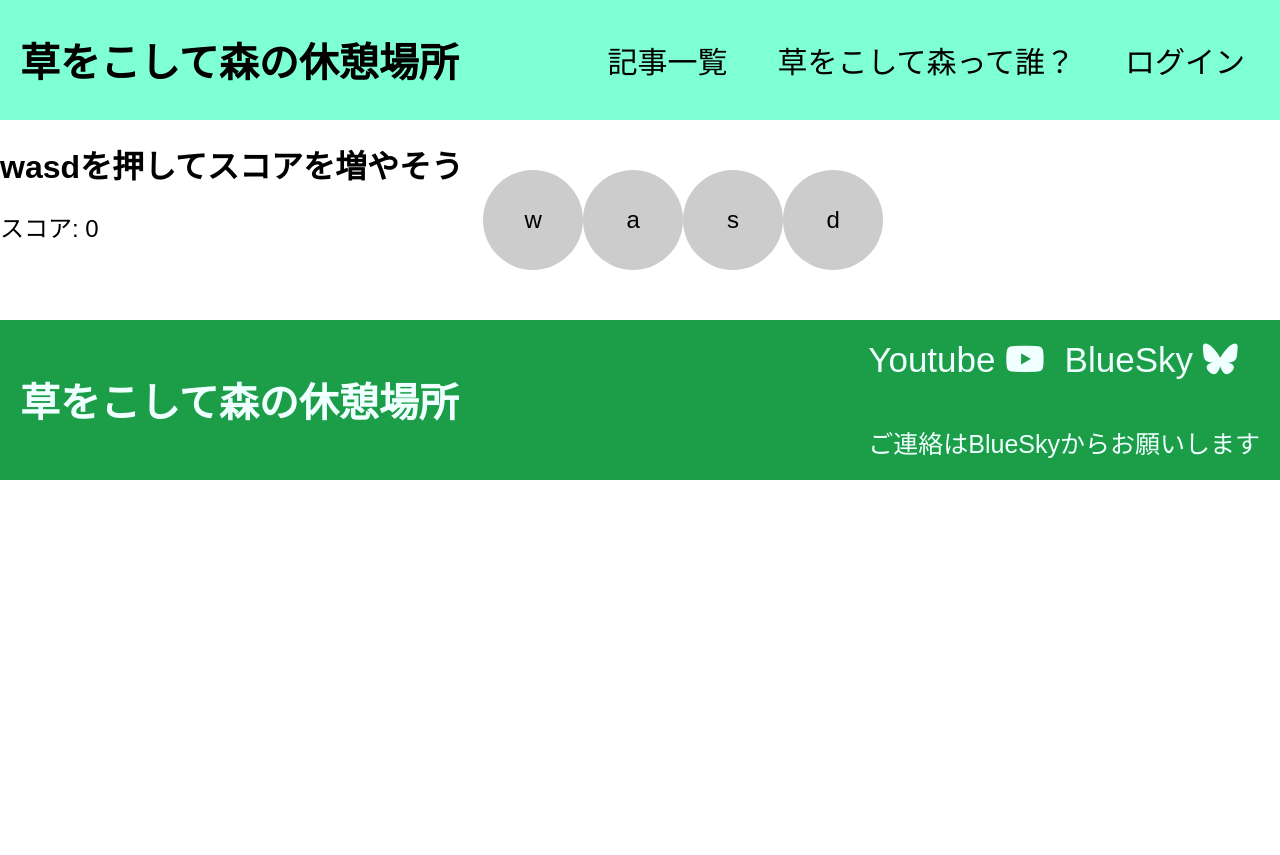
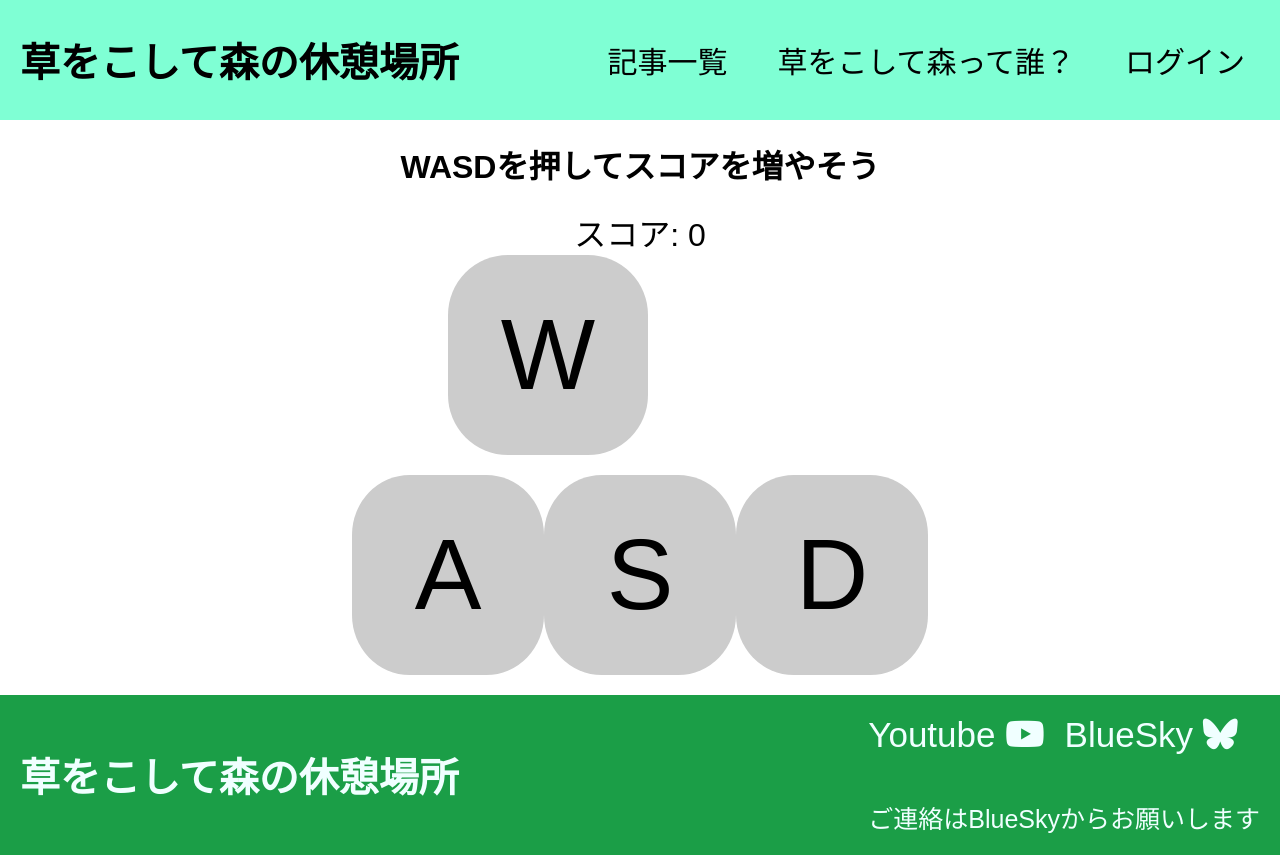
Before and after one commit to kusawokoshitemori/WASD_button_game, a plain HTML site: page click_game/click_game.html in a window 1280 px wide. Before the commit the page ends 800 px from the top, so only its background shows below. Drawn offline with Linux system fonts and the light colour scheme.

Commit message:
JS以外完成

```diff
--- a/click_game/click_game.css
+++ b/click_game/click_game.css
@@ -40,18 +40,6 @@ header {
 .header-list a:hover {
   background-color: rgba(0, 0, 0, 0.1);
   border-radius: 5px;
-}
-
-.main {
-  display: flex;
-}
-
-.wasd {
-  margin-right: 20px;
-}
-
-#score {
-  font-size: 24px;
 }
 
 footer {
@@ -105,23 +93,44 @@ footer {
 
 /*ここからmainの要素*/
 
-.main-circle {
+.main {
+  height: auto;
+}
+.main-text {
   display: flex;
-  justify-content: space-around;
+  flex-direction: column;
   align-items: center;
-  height: 200px; /* 適切な高さを設定してください */
+}
+
+#score {
+  font-size: 32px;
+}
+
+.main-circle-first {
+  display: flex;
+  align-items: center;
+  padding: 0 0 20px 35%;
+}
+.main-circle-second {
+  display: flex;
+  align-items: center;
+  width: 45%;
+  margin: 0 auto;
+  justify-content: center;
+  justify-content: space-between;
+  padding: 0 0 20px 0;
 }
 
 .circle {
-  width: 100px; /* 円の直径 */
-  height: 100px; /* 円の直径 */
+  width: 200px;
+  height: 200px;
   background-color: #ccc;
-  border-radius: 50%; /* 円を描画するためのボーダーラジアス */
+  border-radius: 30%;
   display: flex;
   justify-content: center;
   align-items: center;
 }
 
 .key {
-  font-size: 24px; /* テキストのフォントサイズ */
+  font-size: 100px;
 }
--- a/click_game/click_game.html
+++ b/click_game/click_game.html
@@ -27,21 +27,24 @@
 
     <div class="main">
       <div class="main-text">
-        <h1 class="wasd">wasdを押してスコアを増やそう</h1>
+        <h1 class="wasd">WASDを押してスコアを増やそう</h1>
         <div id="score">スコア: 0</div>
       </div>
-      <div class="main-circle">
+      <div class="main-circle-first">
         <div class="circle">
-          <div class="key">w</div>
+          <div class="key">W</div>
+        </div>
+      </div>
+
+      <div class="main-circle-second">
+        <div class="circle">
+          <div class="key">A</div>
         </div>
         <div class="circle">
-          <div class="key">a</div>
+          <div class="key">S</div>
         </div>
         <div class="circle">
-          <div class="key">s</div>
-        </div>
-        <div class="circle">
-          <div class="key">d</div>
+          <div class="key">D</div>
         </div>
       </div>
     </div>
```
